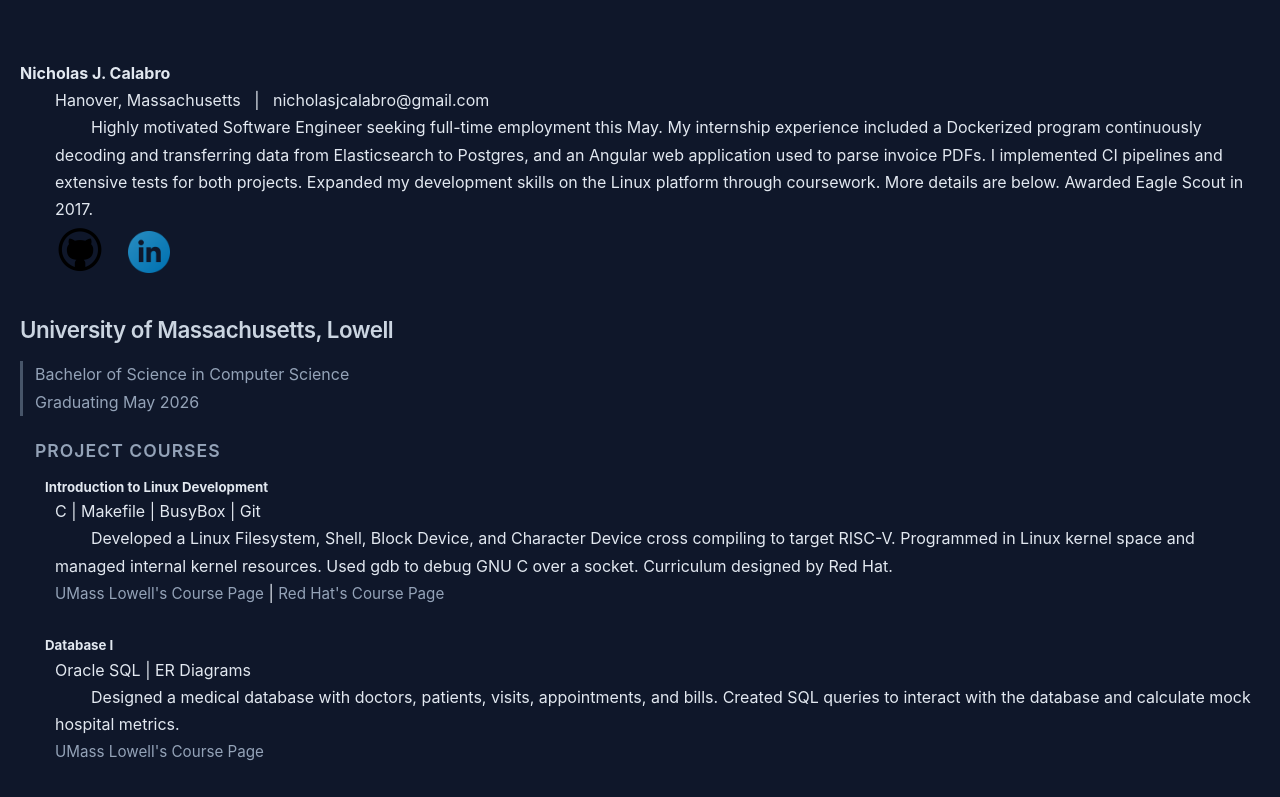
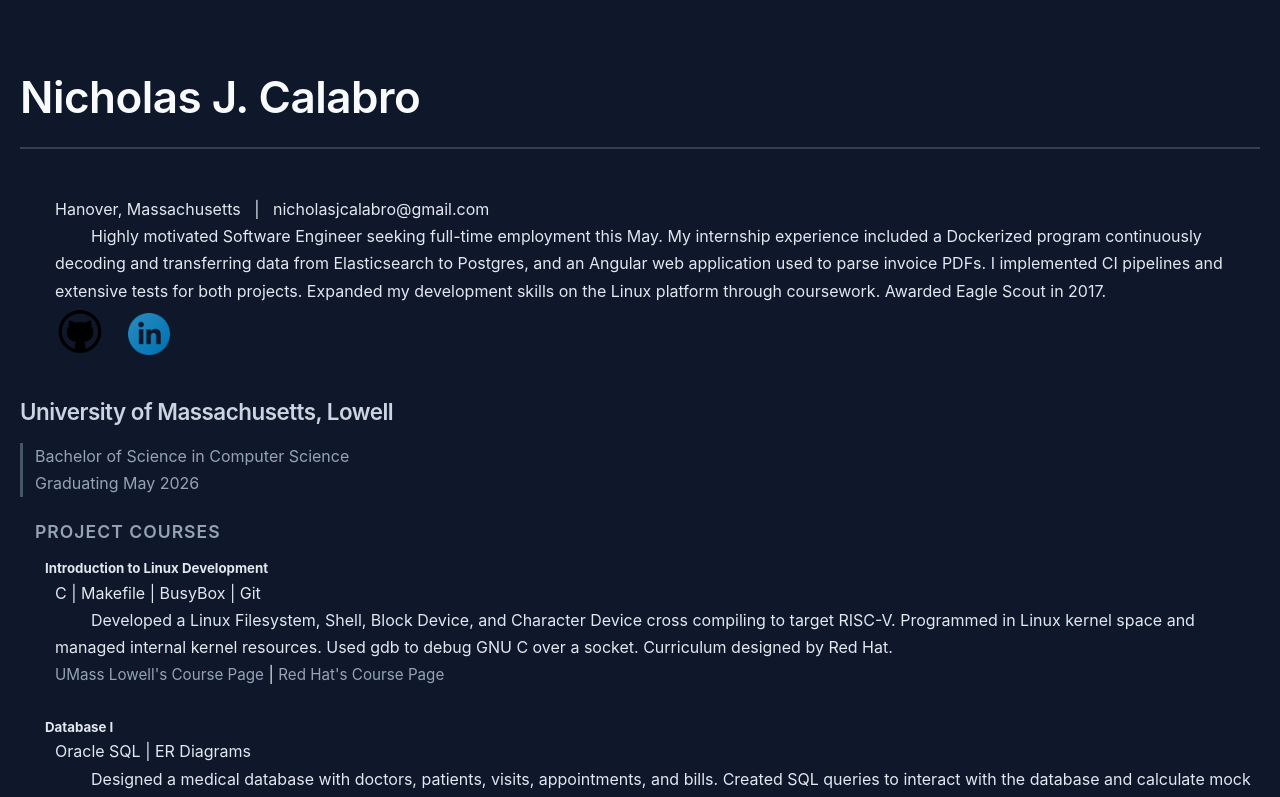
Before and after one commit to ncalabro18/ncalabro18.github.io, an Angular app: page / in a window 1280 px wide. Shown: the top 797 px of the page. Built offline with nearby package versions, Linux system fonts and the light colour scheme.

Commit message:
Remove not needed line

```diff
--- a/src/app/about/about.html
+++ b/src/app/about/about.html
@@ -6,7 +6,7 @@ I used some AI to make some changes to this document, mostly for spellchecking.
 
 
 -->
-<b>Nicholas J. Calabro</b>
+<h1>Nicholas J. Calabro</h1>
 <br>
 <p>
 	Hanover, Massachusetts  &nbsp; | &nbsp; nicholasjcalabro@gmail.com
@@ -15,7 +15,6 @@ I used some AI to make some changes to this document, mostly for spellchecking.
 	My internship experience included a Dockerized program continuously decoding and transferring data from Elasticsearch to Postgres, and an Angular web application used to parse invoice PDFs.
 	I implemented CI pipelines and extensive tests for both projects.
 	Expanded my development skills on the Linux platform through coursework.
-	More details are below.
 	Awarded Eagle Scout in 2017.
 </p>
 
```
